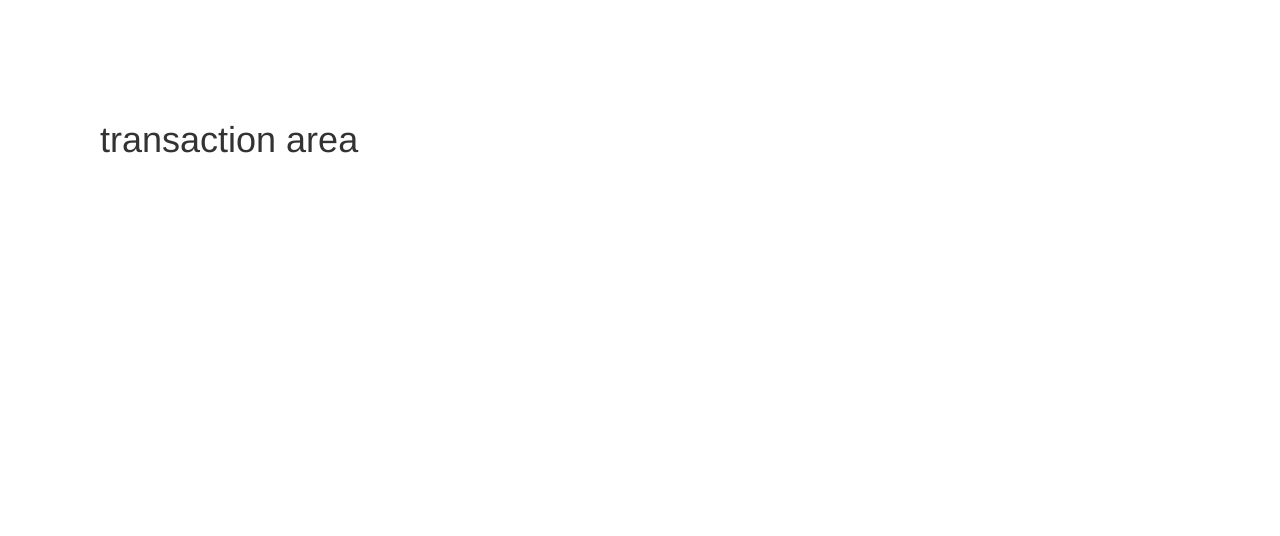
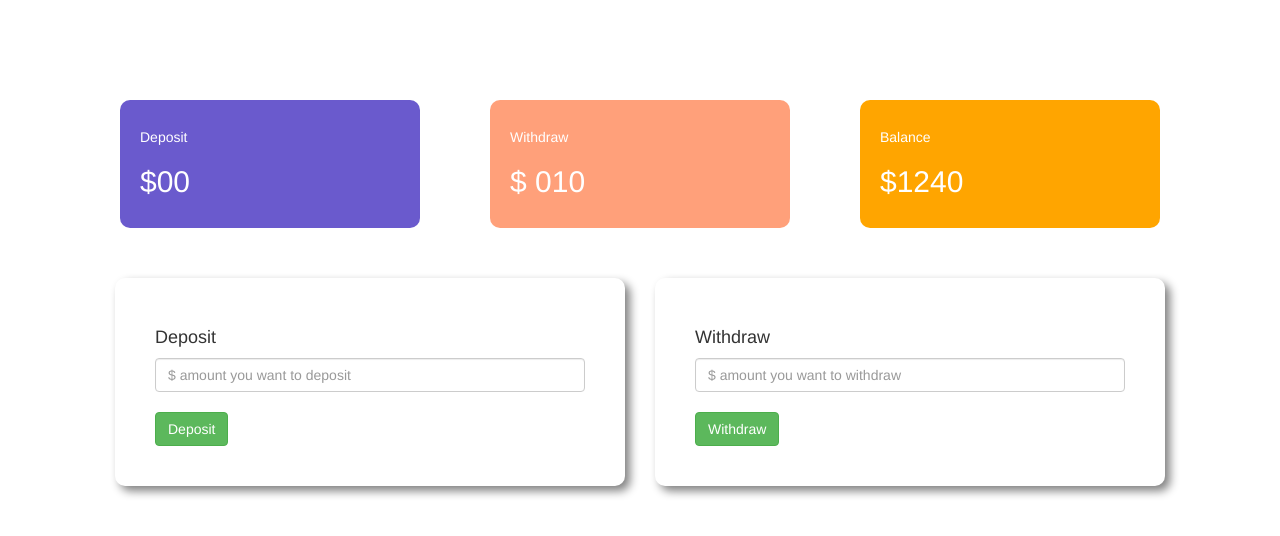
Before and after one commit to Abdullah628/pioneer-bank, a plain HTML site: page index.html in a window 1280 px wide. Both pictures are taken after a click on the button "Enter". Drawn offline with nearby package versions, Linux system fonts and the light colour scheme.

Commit message:
complete deposit button add listener

```diff
--- a/index.html
+++ b/index.html
@@ -24,15 +24,71 @@
 
     </div>
     <div id="transaction-area">
-        <h1>transaction area</h1>
+        <div class="row">
+            <div class="col-md-4">
+                <div class="deposit status">
+                    <h5>Deposit </h5>
+                    <h2>$<span id="currentDeposit">00</span></h2>
+                </div>
+            </div>
+            <div class="col-md-4 ">
+                <div class="withdraw status">
+                    <h5>Withdraw</h5>
+                    <h2>$ <span id="currentwithdraw">010</span></h2>
+                </div>
+
+            </div>
+            <div class="col-md-4">
+                <div class="balance status">
+                    <h5>Balance</h5>
+                    <h2>$1240</h2>
+                </div>
+
+            </div>
+        </div>
+
+        <div class="row2">
+            <div class="col-md-6">
+                <div class=" submit-area">
+                    <h4>Deposit</h4>
+                    <input id="depositAmount" type="text" class="form-control" placeholder="$ amount you want to deposit">
+                    <br>
+                    <button id="depositAdd" class="btn btn-success">Deposit</button>
+                </div>
+            </div>
+            <div class="col-md-6">
+                <div class=" submit-area">
+                    <h4>Withdraw</h4>
+                    <input  class="form-control" type="text" placeholder="$ amount you want to withdraw">
+                    <br>
+                    <button class="btn btn-success">Withdraw</button>
+                </div>
+            </div>
+        </div>
     </div>
 
     <script>
+
+        //Login button add event listener
         const loginBtn = document.getElementById("login");
         loginBtn.addEventListener('click',function(event){
             document.getElementById('login-area').style.display = 'none';
             document.getElementById('transaction-area').style.display = 'block';
         })
+
+        //deposit button add event listener
+        const depositBtn = document.getElementById('depositAdd');
+        depositBtn.addEventListener('click',function(){
+            const depositValue = document.getElementById('depositAmount').value;
+            const depositNumber = parseFloat(depositValue);
+
+            const currentDeposit = parseFloat(document.getElementById('currentDeposit').innerText);
+            const total = depositNumber+currentDeposit;
+            document.getElementById('currentDeposit').innerText = total;
+            document.getElementById('depositAmount').value = '';
+        })
+
+
     </script>
 </body>
 </html>
--- a/style.css
+++ b/style.css
@@ -10,3 +10,18 @@ body{
 #transaction-area{
     display: none;
 }
+.status{
+    margin: 0 20px;
+    padding: 20px;
+    border-radius: 10px;
+    color: white;
+}
+.deposit{
+    background-color:slateblue ;
+}
+.withdraw{
+    background-color: lightsalmon;
+}
+.balance{
+    background-color: orange;
+}
```
